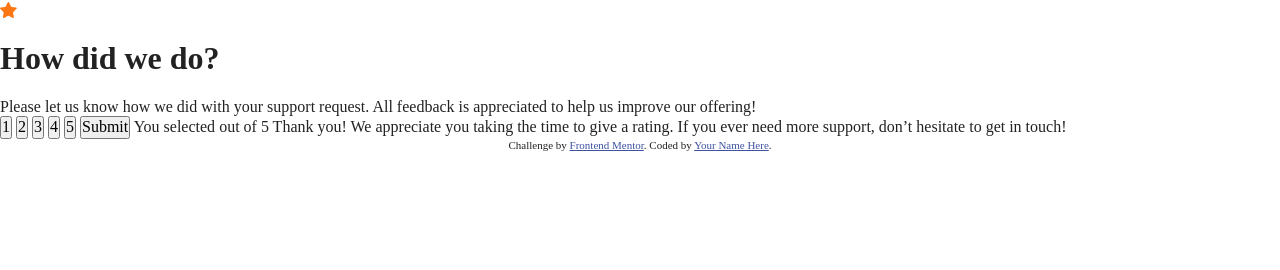
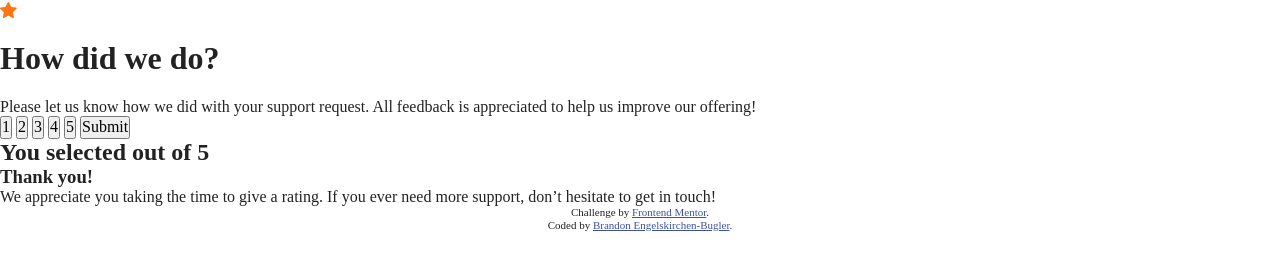
Before and after one commit to bbuglz81/Interactive-Rating-Component, a plain HTML site: page index.html in a window 1280 px wide. Drawn offline with Linux system fonts and the light colour scheme.

Commit message:
HTML corrections

```diff
--- a/index.html
+++ b/index.html
@@ -31,6 +31,8 @@
 
     <!-- Rating state start -->
 
+    <section class="rating">
+
       <header>
         <img src="./images/icon-star.svg" alt="star icon">
       </header>
@@ -48,27 +50,34 @@
 
       <button> Submit </button>
 
+    </section>
+
     <!-- Rating state end -->
 
     <!-- Thank you state start -->
 
-    You selected <!-- Add rating here --> out of 5
+    <section class="thank-you">
 
-    Thank you!
+      <h2> You selected <!-- Add rating here --> out of 5 </h2>
 
-    We appreciate you taking the time to give a rating. If you ever need more support,
-    don’t hesitate to get in touch!
+      <h3> Thank you! </h3>
+
+      <p> We appreciate you taking the time to give a rating. If you ever need more support,
+        don’t hesitate to get in touch! </p>
 
       <!-- Thank you state end -->
+
+    </section>
 
   </main>
 
   <footer>
     <div class="attribution">
-      Challenge by <a href="https://www.frontendmentor.io?ref=challenge" target="_blank">Frontend Mentor</a>.
-      Coded by <a href="#">Your Name Here</a>.
+      <p>Challenge by <a href="https://www.frontendmentor.io?ref=challenge" target="_blank">Frontend Mentor</a>.</p>
+      <p>Coded by <a href="#">Brandon Engelskirchen-Bugler</a>.</p>
     </div>
   </footer>
+
 </body>
 
 </html>
```
Lines whose indentation alone changed are shown as unchanged.
